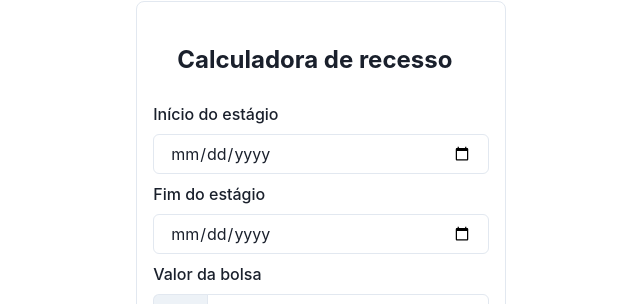
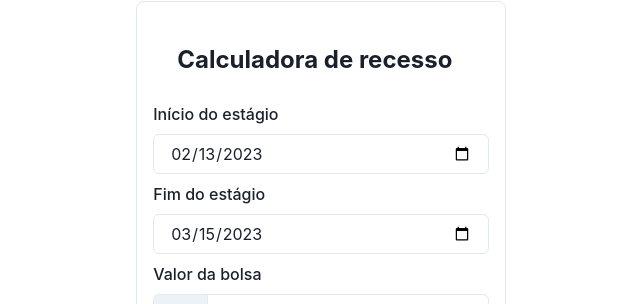
Before and after one commit to paulpessoa/calculadora-de-estagio, a Next.js app: page / in a window 1280 px wide. Shown: the part 127-431 px from the top of the page, without its empty margins (319-959 px from the left). Built offline with nearby package versions, Linux system fonts and the light colour scheme.

Commit message:
data inicial e final padrão

```diff
--- a/src/pages/index.js
+++ b/src/pages/index.js
@@ -2,9 +2,14 @@ import Head from 'next/head'
 import React, { useState } from 'react';
 import { Box, FormControl, FormLabel, Input, InputGroup, InputLeftAddon, Button, Text, Flex} from '@chakra-ui/react';
 
+const hoje = new Date();
+const dataInicialPadrao = new Date(hoje.getTime() - 30 * 24 * 60 * 60 * 1000).toISOString().substr(0,10); // 30 dias anteriores
+const dataFinalPadrao = hoje.toISOString().substr(0,10); // dia atual
+
+
 export default function Home() {
-  const [inicioEstagio, setInicioEstagio] = useState('');
-  const [fimEstagio, setFimEstagio] = useState('');
+  const [inicioEstagio, setInicioEstagio] = useState(dataInicialPadrao);
+  const [fimEstagio, setFimEstagio] = useState(dataFinalPadrao);
   const [valorBolsa, setValorBolsa] = useState(0);
   const [diasEstagiados, setDiasEstagiados] = useState(0);
   const [diasDeRecesso, setDiasDeRecesso] = useState(0);
```
